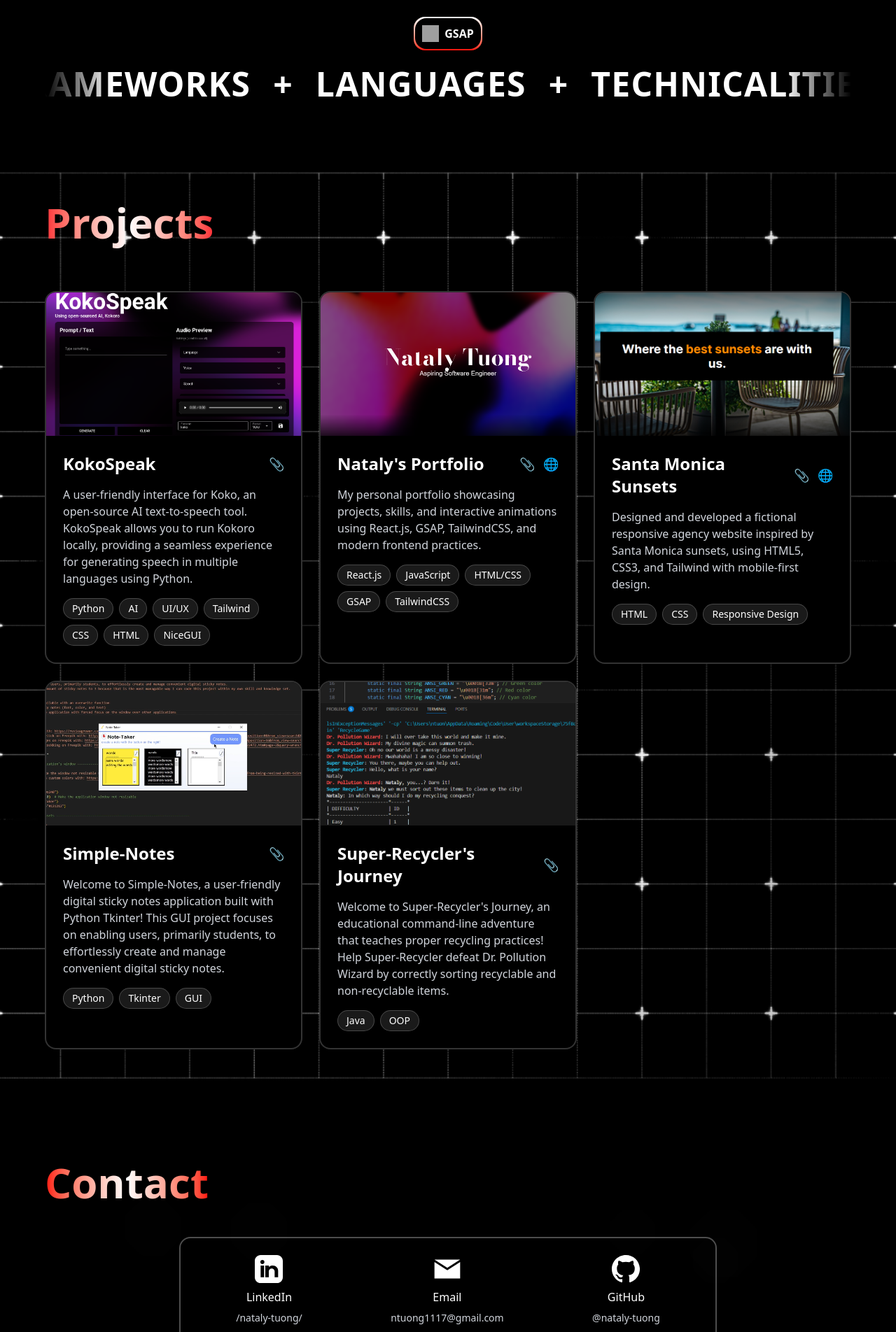
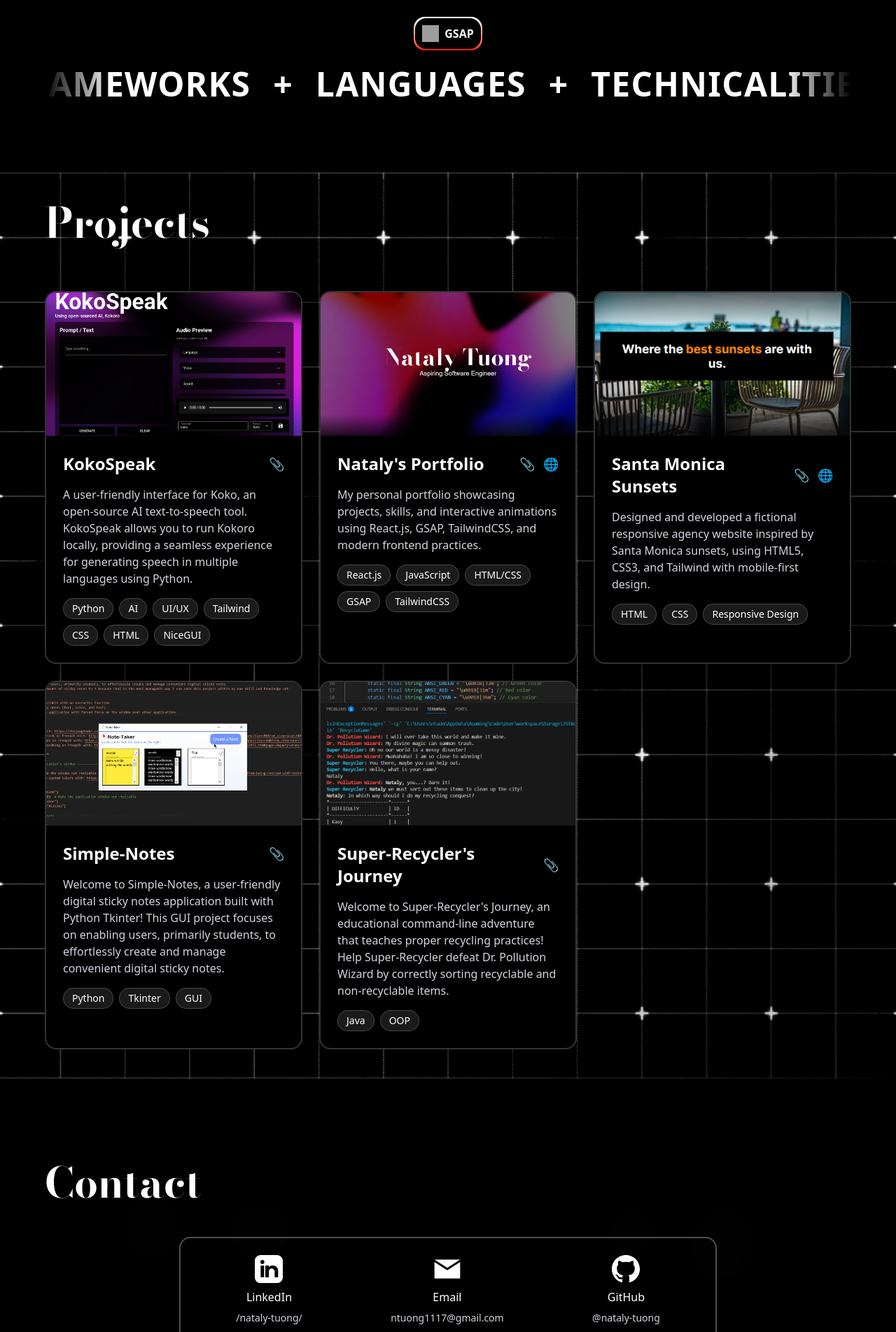
Before and after one commit to nataly-tuong/portfolio, a React (Vite) app: page / in a window 1280 px wide. Shown: the part 1008-2912 px from the top of the page at 70% size. Built offline with nearby package versions, Linux system fonts and the light colour scheme; grey boxes are pictures that could not be loaded.

Commit message:
text rework

```diff
--- a/src/sections/Contact.jsx
+++ b/src/sections/Contact.jsx
@@ -67,7 +67,7 @@ export default function Contact() {
       id="Contact"
       className="relative flex flex-col items-center text-white py-12 px-6 sm:py-16 sm:px-8 md:py-20 md:px-16"
     >
-      <h3 className="self-start text-6xl sm:text-5xl md:text-6xl font-bold mb-12 bg-gradient-to-r from-mainAccent via-white to-mainAccent text-transparent bg-clip-text">
+      <h3 className="self-start font-bodoni text-6xl sm:text-5xl md:text-6xl font-bold mb-12 text-white">
         Contact
       </h3>
 
--- a/src/sections/Projects.jsx
+++ b/src/sections/Projects.jsx
@@ -51,7 +51,7 @@ export default function Projects() {
     <section id="Projects" className="relative bg-black">
       <div className="absolute inset-0 bg-[url('/Texturelabs_Details_176M.jpg')] bg-cover bg-center z-0"></div>
       <div className="relative z-10 text-white py-12 sm:py-16 md:py-20 px-4 sm:px-8 lg:px-16">
-        <h3 className="text-5xl pb-5 sm:text-6xl font-bold mb-12 bg-gradient-to-r from-red-500 via-white to-red-500 text-transparent bg-clip-text inline-block">
+        <h3 className="text-5xl text-white pb-5 font-bodoni sm:text-6xl font-bold mb-12 ">
           Projects
         </h3>
         <div className="max-w-7xl mx-auto">
```
